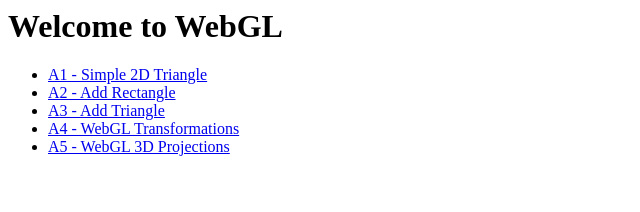
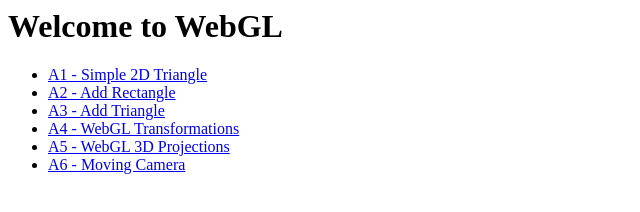
Before and after one commit to hongxingqian/cs4300-f20-hongxing, a website: page public/index.html in a window 1280 px wide. Shown: the whole page, without its empty margins (0-640 px from the left). Drawn offline with Linux system fonts and the light colour scheme.

Commit message:
Assignment 6 - Moving the Camera

```diff
--- a/public/index.html
+++ b/public/index.html
@@ -24,6 +24,10 @@
     <li>
         <a href="assignment5.html">A5 - WebGL 3D Projections</a>
     </li>
+
+    <li>
+        <a href="assignment6.html">A6 - Moving Camera</a>
+    </li>
 </ul>
 </body>
 </html>
```
